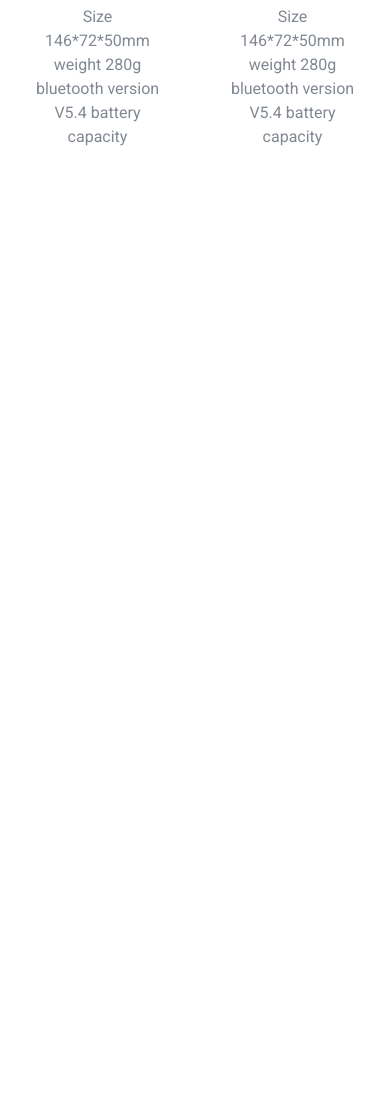
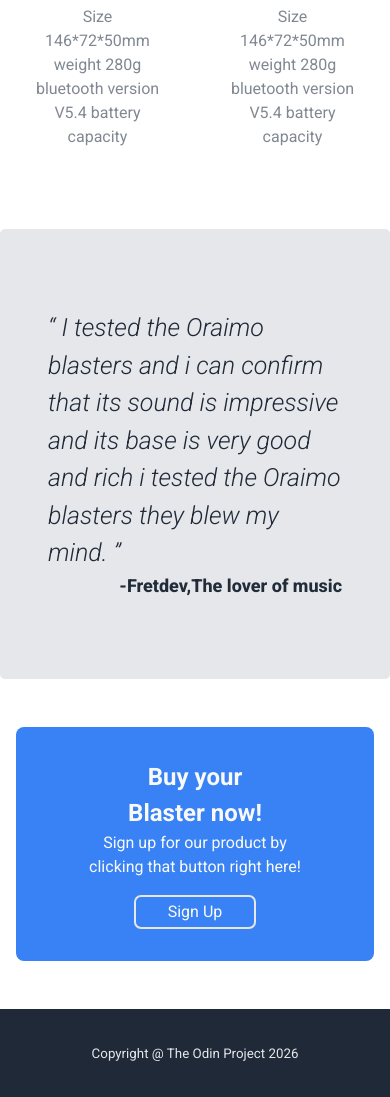
Before and after one commit to fretdev/filling-the-holes, a plain HTML site: page Project1/index.html in a window 390 px wide. Shown: the part 1445-2542 px from the top of the page. Before the commit the page ends 1674 px from the top, so only its background shows below. Drawn offline with Linux system fonts and the light colour scheme.

Commit message:
responsive landing page

```diff
--- a/Project1/index.html
+++ b/Project1/index.html
@@ -87,6 +87,31 @@
                 </div>
             </div>
         </div>
+
+        <!-- Quote section -->
+         <div class="quote-section">
+            <blockquote>
+                <p>
+                   I tested the Oraimo blasters and i can confirm that its sound is impressive and its
+                    base is very good and rich i tested the Oraimo blasters they blew my mind.
+                </p>
+            </blockquote>
+            <p>-Fretdev,The lover of music</p>
+         </div>
+
+         <!-- Call to action section -->
+          <div class="cta-container">
+            <div class="cta-txt">
+                <h2>Buy your Blaster now!</h2>
+                <p>Sign up for our product by clicking that
+                    button right here!
+                </p>
+            </div>
+            <button class="cta-btn">Sign Up</button>
+          </div>
     </main>
+    <footer>
+        <small>Copyright @ The Odin Project 2026</small>
+    </footer>
 </body>
 </html>
--- a/Project1/style.css
+++ b/Project1/style.css
@@ -59,7 +59,7 @@
     justify-content: space-between;
     align-items: center;
     background: #1F2937;
-    padding: 0.5rem 10rem;
+    padding: 1rem 10rem;
 }
 
 .logo{
@@ -109,6 +109,7 @@
     border: none;
     border-radius: 7px;
     color: #F9FAF8;
+    outline: none;
 }
 /* Info section */
 
@@ -149,6 +150,60 @@
     margin-top: 0.5rem;
     padding-left: 30px;
     padding-right: 30px;
+}
+
+/*Quote section  */
+div:has(>blockquote){
+    background-color: #E5E7EB;
+    margin: 10px auto;
+    padding: 8rem 15rem;
+    border-radius: 5px;
+}
+blockquote p::before{
+    content: "\201C";
+}
+blockquote p::after{
+    content: "\201D";
+}
+blockquote p{
+    font-size: 36px;
+    color: #1F2937;
+    font-weight: 300;
+    font-style: italic;
+}
+blockquote + p {
+    text-align: right;
+    color: #222C39;
+    font-size: 25px;
+    font-weight: 800;
+}
+
+/* Call to action section */
+.cta-container{
+    display: flex;
+    justify-content: space-between;
+    align-items: center;
+    background: #3882F6;
+    color: #F9FAF8;
+    margin: 5rem 10rem;
+    padding: 2rem 8rem;
+    border-radius: 0.5rem;
+}
+.cta-btn{
+    padding: 0.2rem 2rem;
+    background: #3882F6;
+    border: 2px solid #E5E7EB;
+    border-radius: 7px;
+    color: #F9FAF8;
+    outline: none;
+}
+
+/* Footer section */
+footer{
+    background: #1F2937;
+    color: #E5E7EB;
+    text-align: center;
+    padding: 2rem 5.5rem;
 }
 @media (max-width: 1150px) {
    .nav-bar{
@@ -210,6 +265,43 @@
 .card-txt{
     font-size: 1rem;
 }
+.cta-container{
+    display: flex;
+    justify-content: space-between;
+    flex-direction: column;
+    gap: 1rem;
+    align-items: center;
+    background: #3882F6;
+    color: #F9FAF8;
+    margin: 5rem 10rem;
+    padding: 2rem 8rem;
+    border-radius: 0.5rem;
+}
+.cta-txt{
+    text-align: center;
+}
+
+}
+@media (max-width: 1000px) {
+    div:has(>blockquote){
+    padding: 5rem 3rem;
+}
+blockquote p{
+    font-size: 25px;
+}
+blockquote + p {
+    font-size: 18px;
+    font-weight: 800;
+}
+.cta-container{
+    margin: 5rem 5rem;
+    padding: 2rem 8rem;
+}
+}
+@media (max-width: 800px) {
+.cta-container{
+    margin: 5rem 3rem;
+}
 }
 @media (max-width: 600px) {
     .nav-bar{
@@ -248,4 +340,18 @@
 .card-txt{
     font-size: 1rem;
 }
+div:has(>blockquote){
+    padding: 5rem 3rem;
 }
+blockquote p{
+    font-size: 25px;
+}
+blockquote + p {
+    font-size: 18px;
+    font-weight: 800;
+}
+.cta-container{
+    margin: 3rem 1rem;
+    padding: 2rem 4rem;
+}
+}
```
